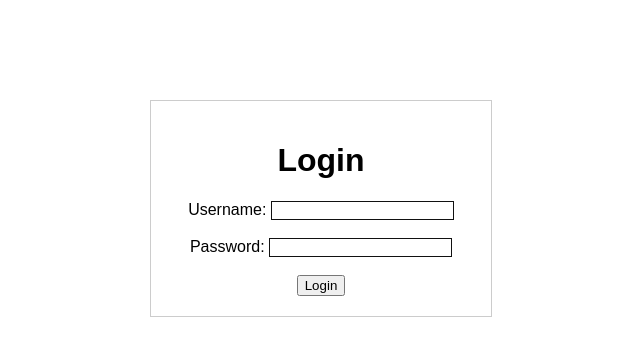
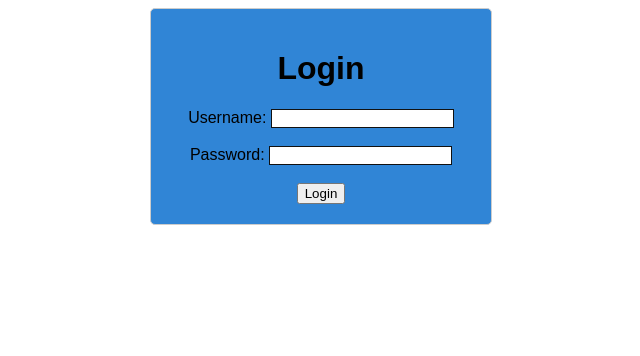
Before and after one commit to pankaj-1976/Code-App, a plain HTML site: page index.html in a window 1280 px wide. Shown: the whole page, without its empty margins (319-959 px from the left). Drawn offline with Linux system fonts and the light colour scheme.

Commit message:
Update styles.css
now added a hover effect to the login form which beautifies the overall website

```diff
--- a/styles.css
+++ b/styles.css
@@ -8,11 +8,25 @@ body {
     padding: 20px;
     border: 1px solid #ccc;
     width: 300px;
+    transition: 0.5s;
+    /* width: 100px; */
+    color: black;
+    background: #3085d6;
+    padding: 20px;
+    margin: auto;
+    border-radius: 5px;
+    transition: 0.5s;
 }
 
 #login-form input {
     border: 0.5px solid #111;
 }
+
+#login-form:hover {
+    color: white;
+    box-shadow: 0 5px 15px #10526e;
+  }
+
 
 #login-form input:hover {
     border: 0.5px solid blue;
```
